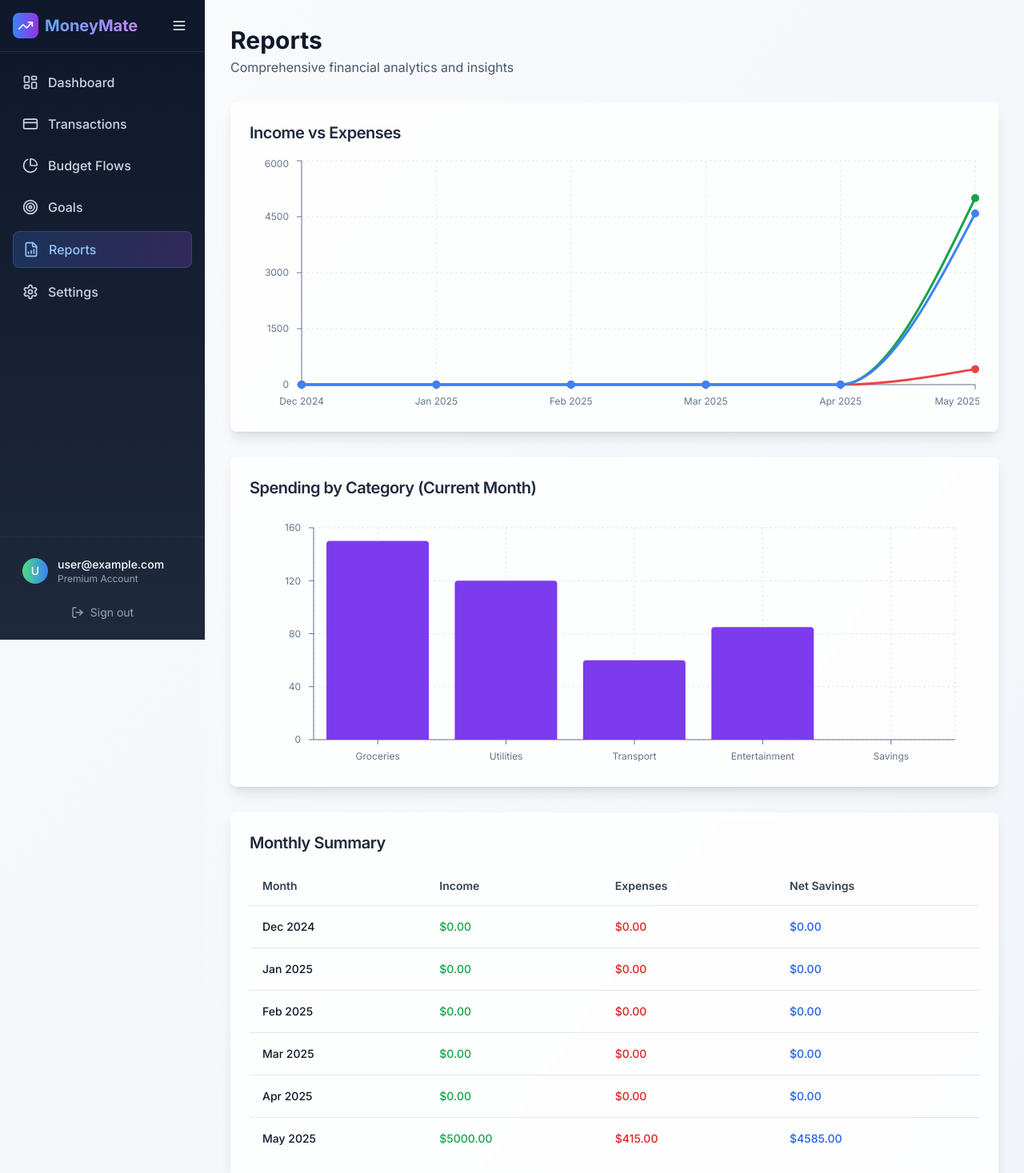
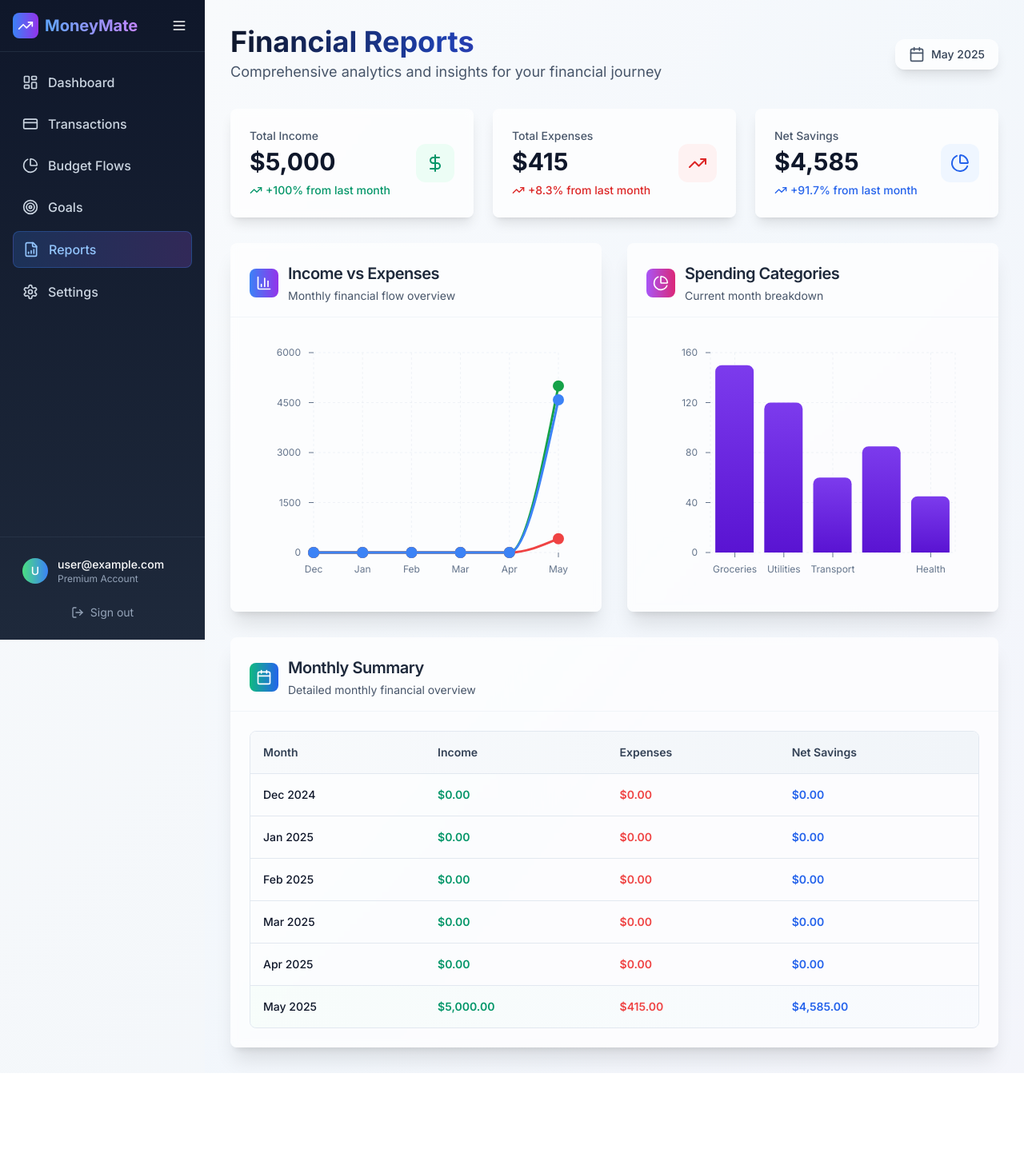
Before and after one commit to mrabiola/simple-spark-revamp, a React (Vite) app: page /reports in a window 1280 px wide. Shown: the top 1467 px of the page at 80% size. After the commit the page ends 1342 px from the top, so only its background shows below. Built offline with nearby package versions, Linux system fonts and the light colour scheme.

Commit message:
Refine Reports page design
Updated the Reports page to align with the existing theme and design, incorporating visual enhancements and styling consistent with the application's overall aesthetic.

```diff
--- a/src/pages/Reports.tsx
+++ b/src/pages/Reports.tsx
@@ -3,32 +3,33 @@ import { AppLayout } from "@/components/layout/AppLayout";
 import { Card, CardContent, CardHeader, CardTitle } from "@/components/ui/card";
 import { ChartContainer, ChartTooltip, ChartTooltipContent } from "@/components/ui/chart";
 import { Table, TableBody, TableCell, TableHead, TableHeader, TableRow } from "@/components/ui/table";
-import { LineChart, Line, XAxis, YAxis, CartesianGrid, ResponsiveContainer, BarChart, Bar } from "recharts";
+import { LineChart, Line, XAxis, YAxis, CartesianGrid, ResponsiveContainer, BarChart, Bar, PieChart, Pie, Cell } from "recharts";
+import { TrendingUp, PieChart as PieChartIcon, BarChart3, Calendar, DollarSign } from "lucide-react";
 
 const incomeExpensesData = [
-  { month: "Dec 2024", income: 0, expenses: 0, savings: 0 },
-  { month: "Jan 2025", income: 0, expenses: 0, savings: 0 },
-  { month: "Feb 2025", income: 0, expenses: 0, savings: 0 },
-  { month: "Mar 2025", income: 0, expenses: 0, savings: 0 },
-  { month: "Apr 2025", income: 0, expenses: 0, savings: 0 },
-  { month: "May 2025", income: 5000, expenses: 415, savings: 4585 },
+  { month: "Dec", income: 0, expenses: 0, savings: 0 },
+  { month: "Jan", income: 0, expenses: 0, savings: 0 },
+  { month: "Feb", income: 0, expenses: 0, savings: 0 },
+  { month: "Mar", income: 0, expenses: 0, savings: 0 },
+  { month: "Apr", income: 0, expenses: 0, savings: 0 },
+  { month: "May", income: 5000, expenses: 415, savings: 4585 },
 ];
 
 const spendingCategoryData = [
-  { category: "Groceries", amount: 150 },
-  { category: "Utilities", amount: 120 },
-  { category: "Transport", amount: 60 },
-  { category: "Entertainment", amount: 85 },
-  { category: "Savings", amount: 0 },
+  { category: "Groceries", amount: 150, color: "hsl(262, 83%, 58%)" },
+  { category: "Utilities", amount: 120, color: "hsl(221, 83%, 53%)" },
+  { category: "Transport", amount: 60, color: "hsl(142, 76%, 36%)" },
+  { category: "Entertainment", amount: 85, color: "hsl(271, 91%, 65%)" },
+  { category: "Health", amount: 45, color: "hsl(12, 76%, 61%)" },
 ];
 
 const monthlyData = [
-  { month: "Dec 2024", income: "$0.00", expenses: "$0.00", netSavings: "$0.00" },
-  { month: "Jan 2025", income: "$0.00", expenses: "$0.00", netSavings: "$0.00" },
-  { month: "Feb 2025", income: "$0.00", expenses: "$0.00", netSavings: "$0.00" },
-  { month: "Mar 2025", income: "$0.00", expenses: "$0.00", netSavings: "$0.00" },
-  { month: "Apr 2025", income: "$0.00", expenses: "$0.00", netSavings: "$0.00" },
-  { month: "May 2025", income: "$5000.00", expenses: "$415.00", netSavings: "$4585.00" },
+  { month: "Dec 2024", income: "$0.00", expenses: "$0.00", netSavings: "$0.00", status: "neutral" },
+  { month: "Jan 2025", income: "$0.00", expenses: "$0.00", netSavings: "$0.00", status: "neutral" },
+  { month: "Feb 2025", income: "$0.00", expenses: "$0.00", netSavings: "$0.00", status: "neutral" },
+  { month: "Mar 2025", income: "$0.00", expenses: "$0.00", netSavings: "$0.00", status: "neutral" },
+  { month: "Apr 2025", income: "$0.00", expenses: "$0.00", netSavings: "$0.00", status: "neutral" },
+  { month: "May 2025", income: "$5,000.00", expenses: "$415.00", netSavings: "$4,585.00", status: "positive" },
 ];
 
 const chartConfig = {
@@ -46,38 +47,109 @@ const chartConfig = {
   },
 };
 
+const quickStats = [
+  {
+    title: "Total Income",
+    value: "$5,000",
+    change: "+100%",
+    icon: DollarSign,
+    trend: "up",
+    color: "text-emerald-600",
+    bgColor: "bg-emerald-50",
+  },
+  {
+    title: "Total Expenses",
+    value: "$415",
+    change: "+8.3%",
+    icon: TrendingUp,
+    trend: "up",
+    color: "text-red-600",
+    bgColor: "bg-red-50",
+  },
+  {
+    title: "Net Savings",
+    value: "$4,585",
+    change: "+91.7%",
+    icon: PieChartIcon,
+    trend: "up",
+    color: "text-blue-600",
+    bgColor: "bg-blue-50",
+  },
+];
+
 export default function Reports() {
   return (
     <AppLayout>
-      <div className="p-8 space-y-8 bg-gradient-to-br from-slate-50 to-slate-100 min-h-screen">
-        {/* Header */}
+      <div className="p-8 space-y-8 bg-gradient-to-br from-slate-50 via-blue-50/30 to-purple-50/30 min-h-screen">
+        {/* Header Section */}
         <div className="flex items-center justify-between">
-          <div>
-            <h1 className="text-3xl font-bold text-slate-900">Reports</h1>
-            <p className="text-slate-600 mt-1">Comprehensive financial analytics and insights</p>
+          <div className="space-y-1">
+            <h1 className="text-4xl font-bold bg-gradient-to-r from-slate-900 via-blue-800 to-purple-800 bg-clip-text text-transparent">
+              Financial Reports
+            </h1>
+            <p className="text-slate-600 text-lg">Comprehensive analytics and insights for your financial journey</p>
+          </div>
+          <div className="flex items-center space-x-2 px-4 py-2 bg-white/70 backdrop-blur-sm rounded-xl border border-white/20 shadow-lg">
+            <Calendar className="w-5 h-5 text-slate-600" />
+            <span className="text-sm font-medium text-slate-700">May 2025</span>
           </div>
         </div>
 
+        {/* Quick Stats */}
+        <div className="grid grid-cols-1 md:grid-cols-3 gap-6">
+          {quickStats.map((stat, index) => (
+            <Card key={index} className="relative overflow-hidden border-0 shadow-lg bg-white/70 backdrop-blur-sm hover:shadow-xl transition-all duration-300 hover:-translate-y-1">
+              <CardContent className="p-6">
+                <div className="flex items-center justify-between">
+                  <div>
+                    <p className="text-sm font-medium text-slate-600 mb-1">{stat.title}</p>
+                    <p className="text-3xl font-bold text-slate-900">{stat.value}</p>
+                    <p className={`text-sm font-medium ${stat.color} flex items-center mt-2`}>
+                      <TrendingUp className="w-4 h-4 mr-1" />
+                      {stat.change} from last month
+                    </p>
+                  </div>
+                  <div className={`p-3 rounded-xl ${stat.bgColor}`}>
+                    <stat.icon className={`w-6 h-6 ${stat.color}`} />
+                  </div>
+                </div>
+              </CardContent>
+            </Card>
+          ))}
+        </div>
+
+        {/* Charts Grid */}
+        <div className="grid grid-cols-1 xl:grid-cols-2 gap-8">
           {/* Income vs Expenses Chart */}
-        <Card className="shadow-lg border-0 bg-white/80 backdrop-blur-sm">
-          <CardHeader className="pb-4">
+          <Card className="shadow-xl border-0 bg-white/70 backdrop-blur-sm hover:shadow-2xl transition-all duration-300">
+            <CardHeader className="pb-4 border-b border-slate-100">
+              <div className="flex items-center space-x-3">
+                <div className="p-2 bg-gradient-to-r from-blue-500 to-purple-600 rounded-lg">
+                  <BarChart3 className="w-5 h-5 text-white" />
+                </div>
+                <div>
                   <CardTitle className="text-xl font-semibold text-slate-800">Income vs Expenses</CardTitle>
+                  <p className="text-sm text-slate-600 mt-1">Monthly financial flow overview</p>
+                </div>
+              </div>
             </CardHeader>
-          <CardContent>
+            <CardContent className="p-6">
               <ChartContainer config={chartConfig} className="h-80 w-full">
                 <ResponsiveContainer width="100%" height="100%">
-                <LineChart data={incomeExpensesData}>
-                  <CartesianGrid strokeDasharray="3 3" stroke="#e2e8f0" />
+                  <LineChart data={incomeExpensesData} margin={{ top: 20, right: 30, left: 20, bottom: 20 }}>
+                    <CartesianGrid strokeDasharray="3 3" stroke="#e2e8f0" strokeOpacity={0.5} />
                     <XAxis
                       dataKey="month"
                       stroke="#64748b"
                       fontSize={12}
                       tickMargin={10}
+                      axisLine={false}
                     />
                     <YAxis
                       stroke="#64748b"
                       fontSize={12}
                       tickMargin={10}
+                      axisLine={false}
                     />
                     <ChartTooltip content={<ChartTooltipContent />} />
                     <Line
@@ -85,21 +157,24 @@ export default function Reports() {
                       dataKey="income"
                       stroke="var(--color-income)"
                       strokeWidth={3}
-                    dot={{ fill: "var(--color-income)", strokeWidth: 2, r: 4 }}
+                      dot={{ fill: "var(--color-income)", strokeWidth: 2, r: 6 }}
+                      activeDot={{ r: 8, stroke: "var(--color-income)", strokeWidth: 2 }}
                     />
                     <Line
                       type="monotone"
                       dataKey="expenses"
                       stroke="var(--color-expenses)"
                       strokeWidth={3}
-                    dot={{ fill: "var(--color-expenses)", strokeWidth: 2, r: 4 }}
+                      dot={{ fill: "var(--color-expenses)", strokeWidth: 2, r: 6 }}
+                      activeDot={{ r: 8, stroke: "var(--color-expenses)", strokeWidth: 2 }}
                     />
                     <Line
                       type="monotone"
                       dataKey="savings"
                       stroke="var(--color-savings)"
                       strokeWidth={3}
-                    dot={{ fill: "var(--color-savings)", strokeWidth: 2, r: 4 }}
+                      dot={{ fill: "var(--color-savings)", strokeWidth: 2, r: 6 }}
+                      activeDot={{ r: 8, stroke: "var(--color-savings)", strokeWidth: 2 }}
                     />
                   </LineChart>
                 </ResponsiveContainer>
@@ -108,64 +183,96 @@ export default function Reports() {
           </Card>
 
           {/* Spending by Category Chart */}
-        <Card className="shadow-lg border-0 bg-white/80 backdrop-blur-sm">
-          <CardHeader className="pb-4">
-            <CardTitle className="text-xl font-semibold text-slate-800">Spending by Category (Current Month)</CardTitle>
+          <Card className="shadow-xl border-0 bg-white/70 backdrop-blur-sm hover:shadow-2xl transition-all duration-300">
+            <CardHeader className="pb-4 border-b border-slate-100">
+              <div className="flex items-center space-x-3">
+                <div className="p-2 bg-gradient-to-r from-purple-500 to-pink-600 rounded-lg">
+                  <PieChartIcon className="w-5 h-5 text-white" />
+                </div>
+                <div>
+                  <CardTitle className="text-xl font-semibold text-slate-800">Spending Categories</CardTitle>
+                  <p className="text-sm text-slate-600 mt-1">Current month breakdown</p>
+                </div>
+              </div>
             </CardHeader>
-          <CardContent>
+            <CardContent className="p-6">
               <ChartContainer config={chartConfig} className="h-80 w-full">
                 <ResponsiveContainer width="100%" height="100%">
-                <BarChart data={spendingCategoryData} margin={{ top: 20, right: 30, left: 20, bottom: 5 }}>
-                  <CartesianGrid strokeDasharray="3 3" stroke="#e2e8f0" />
+                  <BarChart data={spendingCategoryData} margin={{ top: 20, right: 30, left: 20, bottom: 20 }}>
+                    <CartesianGrid strokeDasharray="3 3" stroke="#e2e8f0" strokeOpacity={0.5} />
                     <XAxis
                       dataKey="category"
                       stroke="#64748b"
                       fontSize={12}
                       tickMargin={10}
+                      axisLine={false}
                     />
                     <YAxis
                       stroke="#64748b"
                       fontSize={12}
                       tickMargin={10}
+                      axisLine={false}
                     />
                     <ChartTooltip content={<ChartTooltipContent />} />
                     <Bar
                       dataKey="amount"
-                    fill="hsl(262, 83%, 58%)"
-                    radius={[4, 4, 0, 0]}
+                      fill="url(#colorGradient)"
+                      radius={[8, 8, 0, 0]}
                     />
+                    <defs>
+                      <linearGradient id="colorGradient" x1="0" y1="0" x2="0" y2="1">
+                        <stop offset="0%" stopColor="hsl(262, 83%, 58%)" />
+                        <stop offset="100%" stopColor="hsl(262, 83%, 45%)" />
+                      </linearGradient>
+                    </defs>
                   </BarChart>
                 </ResponsiveContainer>
               </ChartContainer>
             </CardContent>
           </Card>
+        </div>
 
         {/* Monthly Summary Table */}
-        <Card className="shadow-lg border-0 bg-white/80 backdrop-blur-sm">
-          <CardHeader className="pb-4">
+        <Card className="shadow-xl border-0 bg-white/70 backdrop-blur-sm">
+          <CardHeader className="pb-4 border-b border-slate-100">
+            <div className="flex items-center space-x-3">
+              <div className="p-2 bg-gradient-to-r from-emerald-500 to-blue-600 rounded-lg">
+                <Calendar className="w-5 h-5 text-white" />
+              </div>
+              <div>
                 <CardTitle className="text-xl font-semibold text-slate-800">Monthly Summary</CardTitle>
+                <p className="text-sm text-slate-600 mt-1">Detailed monthly financial overview</p>
+              </div>
+            </div>
           </CardHeader>
-          <CardContent>
+          <CardContent className="p-6">
+            <div className="overflow-hidden rounded-lg border border-slate-200">
               <Table>
                 <TableHeader>
-                <TableRow className="border-slate-200">
-                  <TableHead className="font-semibold text-slate-700">Month</TableHead>
-                  <TableHead className="font-semibold text-slate-700">Income</TableHead>
-                  <TableHead className="font-semibold text-slate-700">Expenses</TableHead>
-                  <TableHead className="font-semibold text-slate-700">Net Savings</TableHead>
+                  <TableRow className="bg-gradient-to-r from-slate-50 to-slate-100 border-slate-200">
+                    <TableHead className="font-semibold text-slate-700 py-4">Month</TableHead>
+                    <TableHead className="font-semibold text-slate-700 py-4">Income</TableHead>
+                    <TableHead className="font-semibold text-slate-700 py-4">Expenses</TableHead>
+                    <TableHead className="font-semibold text-slate-700 py-4">Net Savings</TableHead>
                   </TableRow>
                 </TableHeader>
                 <TableBody>
                   {monthlyData.map((row, index) => (
-                  <TableRow key={index} className="border-slate-200 hover:bg-slate-50">
-                    <TableCell className="font-medium text-slate-900">{row.month}</TableCell>
-                    <TableCell className="text-green-600 font-medium">{row.income}</TableCell>
-                    <TableCell className="text-red-600 font-medium">{row.expenses}</TableCell>
-                    <TableCell className="text-blue-600 font-medium">{row.netSavings}</TableCell>
+                    <TableRow
+                      key={index}
+                      className={`border-slate-200 hover:bg-gradient-to-r hover:from-blue-50/50 hover:to-purple-50/50 transition-all duration-200 ${
+                        row.status === 'positive' ? 'bg-gradient-to-r from-emerald-50/30 to-blue-50/30' : ''
+                      }`}
+                    >
+                      <TableCell className="font-medium text-slate-900 py-4">{row.month}</TableCell>
+                      <TableCell className="text-emerald-600 font-semibold py-4">{row.income}</TableCell>
+                      <TableCell className="text-red-500 font-semibold py-4">{row.expenses}</TableCell>
+                      <TableCell className="text-blue-600 font-semibold py-4">{row.netSavings}</TableCell>
                     </TableRow>
                   ))}
                 </TableBody>
               </Table>
+            </div>
           </CardContent>
         </Card>
       </div>
```
Lines whose indentation alone changed are shown as unchanged.
